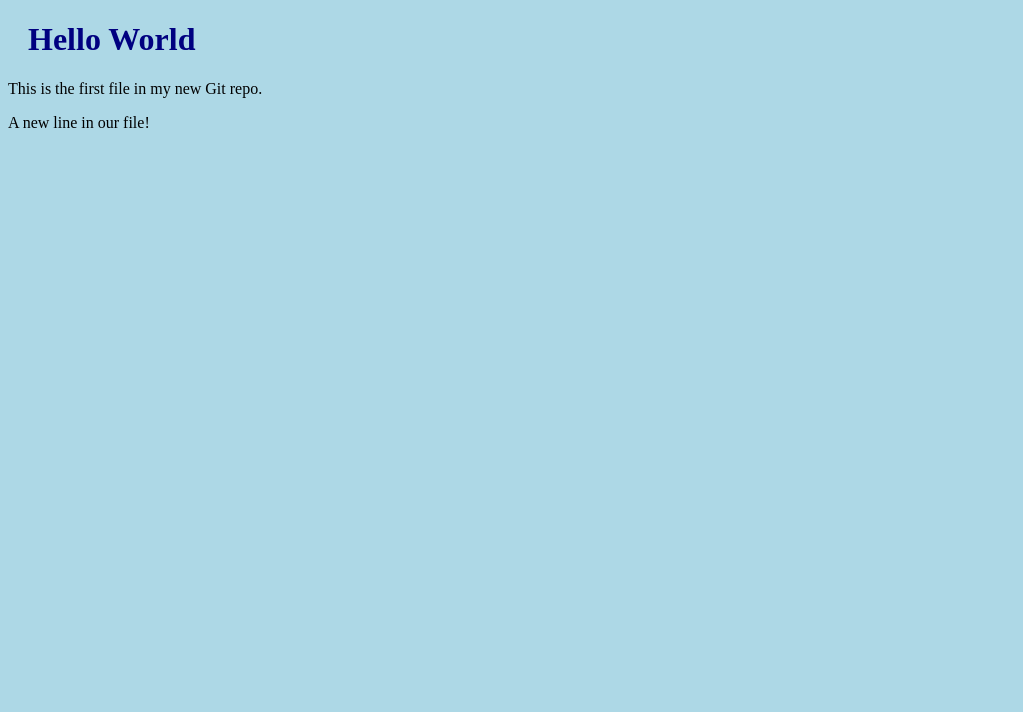
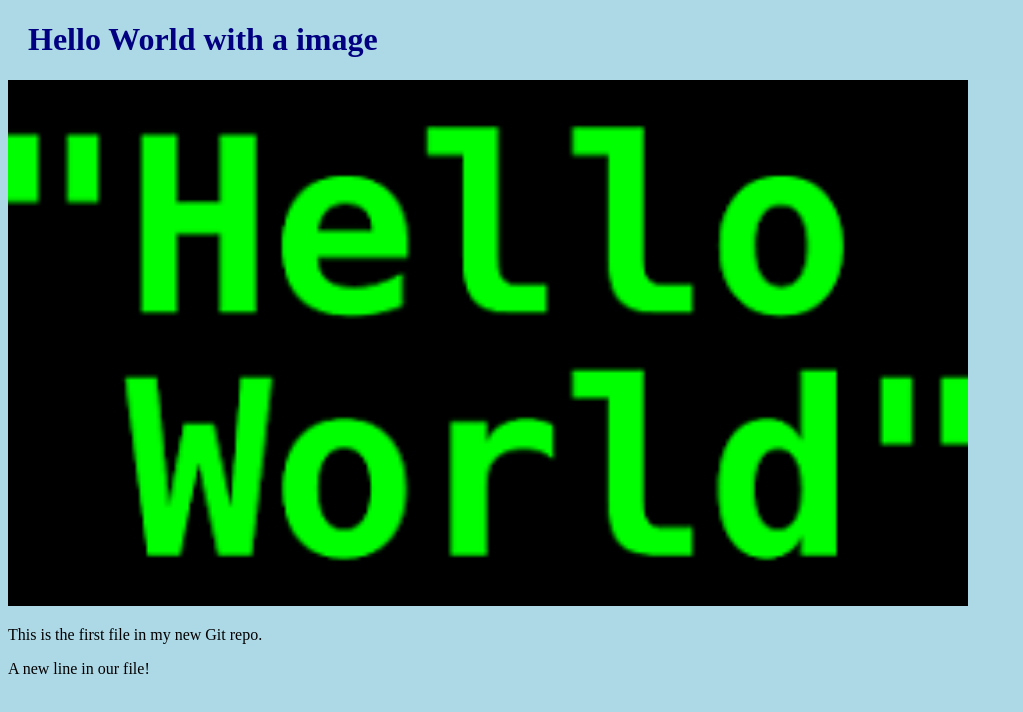
Before and after one commit to Raman-Bansal-9034/Learning-Git, a plain HTML site: page index.html in a window 1280 px wide. Shown: the whole page, without its empty margins (0-1023 px from the left). Drawn offline with Linux system fonts and the light colour scheme.

Commit message:
Added image to Hello World

```diff
--- a/index.html
+++ b/index.html
@@ -7,7 +7,8 @@
     <link rel="stylesheet" href="bluestyle.css"
   </head>
   <body>
-    <h1> Hello World</h1>
+    <h1> Hello World with a image</h1>
+    <div><img src="img_hello_world.jpg" alt="Hello World from Space" style="width: 100%;max-width:960px"/></div>
     <p> This is the first file in my new Git repo.</p>
     <p>A new line in our file!</p>
   </body>
```
Also changed, not shown: img_hello_world.jpg (added).
